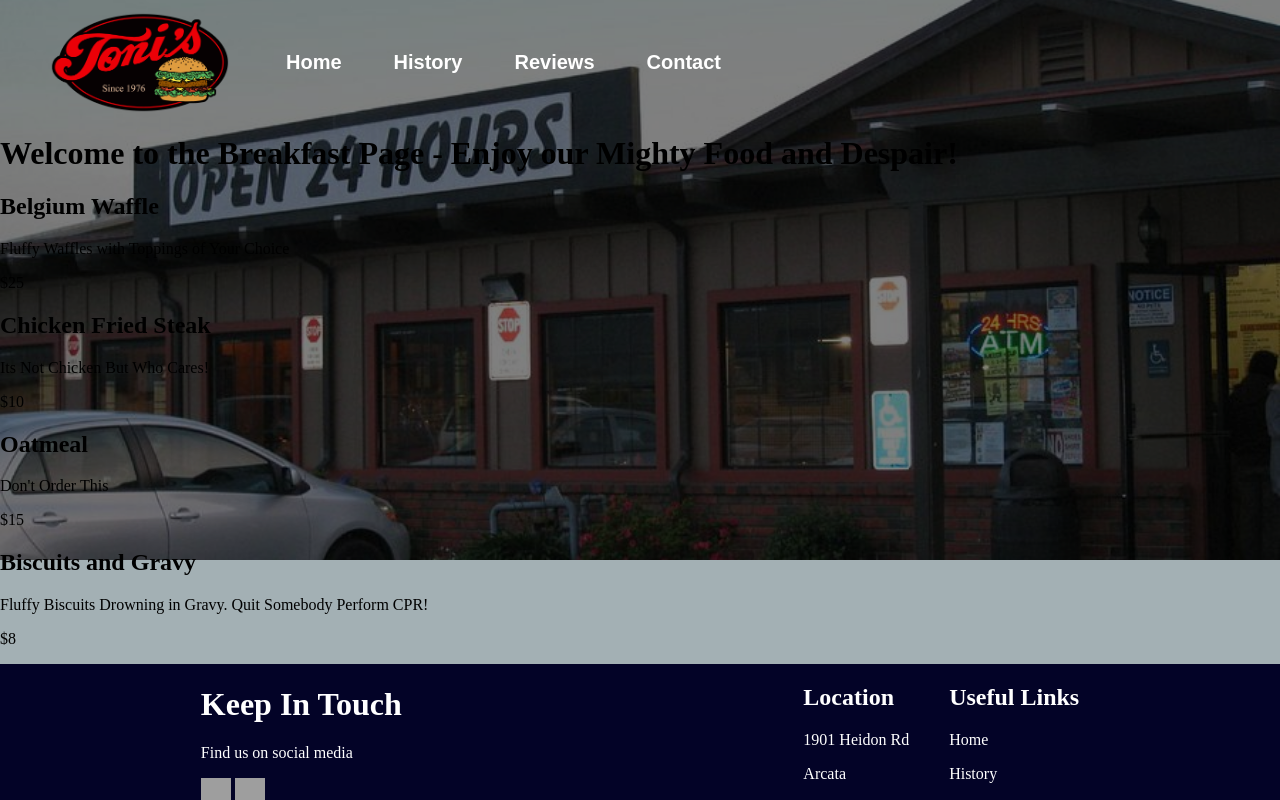
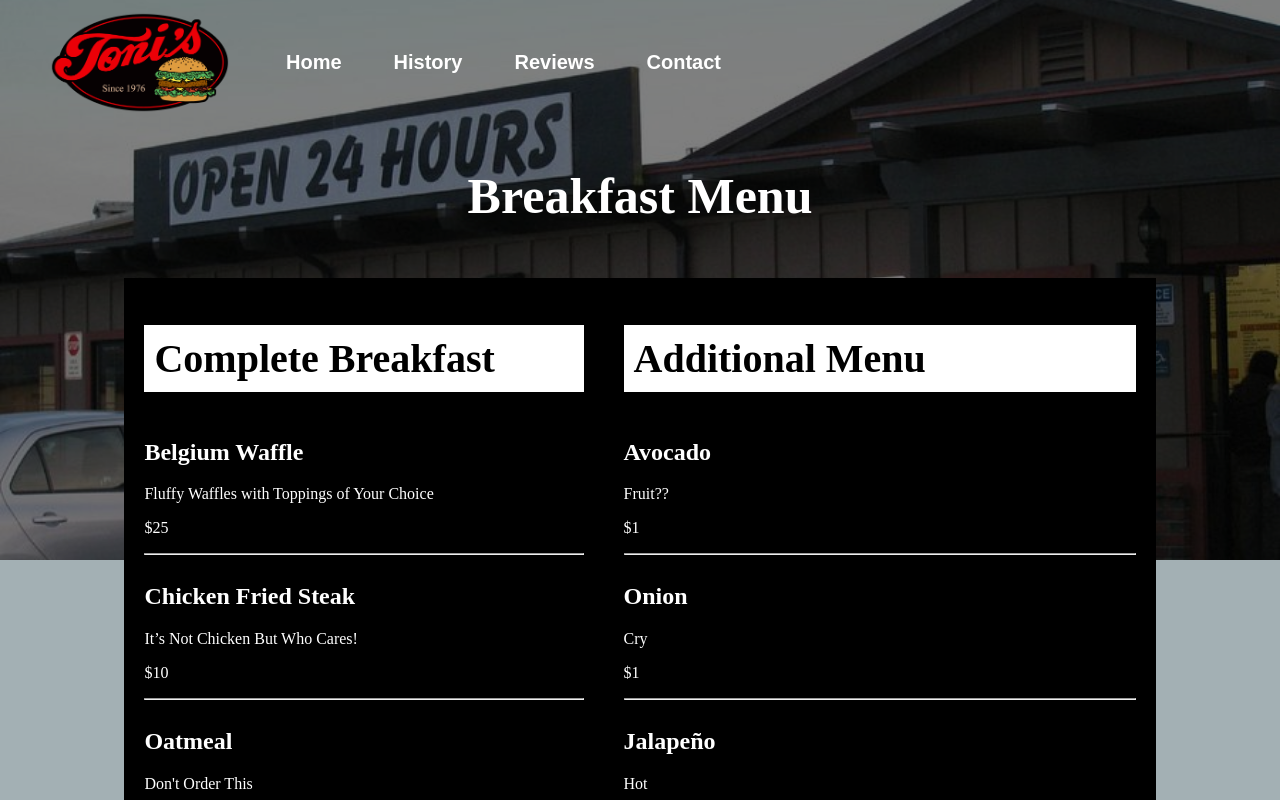
Before and after one commit to cla343/Restaurant, a website built with webpack: page src/template.html in a window 1280 px wide. Both pictures are taken after a click on the button "Breakfast Menu". Shown: the top 800 px of the page. Built offline with nearby package versions, Linux system fonts and the light colour scheme; grey boxes are pictures that could not be loaded.

Commit message:
breakfast file complete

```diff
--- a/src/breakfast.js
+++ b/src/breakfast.js
@@ -9,17 +9,23 @@ export function loadBreakfast() {
     breakfastDiv.id = 'breakfastDiv';
 
     const h1 = document.createElement('h1');
-    h1.textContent = 'Welcome to the Breakfast Page - Enjoy our Mighty Food and Despair!';
-    breakfastDiv.appendChild(h1);
+    h1.textContent = 'Breakfast Menu';
+    h1.classList.add('breakfastTitle');
+    contentDiv.appendChild(h1);
+
+    const breakfastMenuTitle = document.createElement('h1');
+    breakfastMenuTitle.textContent = 'Complete Breakfast';
+    breakfastMenuTitle.classList.add('breakfastMenuTitle');
+    breakfastDiv.appendChild(breakfastMenuTitle);
 
     const breakfastItems = [
         { name: 'Belgium Waffle', description: 'Fluffy Waffles with Toppings of Your Choice', price: '$25' },
-        { name: 'Chicken Fried Steak', description: 'It\s Not Chicken But Who Cares!', price: '$10' },
+        { name: 'Chicken Fried Steak', description: 'It’s Not Chicken But Who Cares!', price: '$10' },
         { name: 'Oatmeal', description: 'Don\'t Order This', price: '$15' },
-        { name: 'Biscuits and Gravy', description: 'Fluffy Biscuits Drowning in Gravy. Quit Somebody Perform CPR!', price: '$8' }
+        { name: 'Biscuits and Gravy', description: 'Fluffy Biscuits Drowning in Gravy. Quick Somebody Perform CPR!', price: '$8' }
     ];
 
-    breakfastItems.forEach(item => {
+    breakfastItems.forEach((item, index) => {
         const itemDiv = document.createElement('div');
         itemDiv.classList.add('breakfast-item');
 
@@ -36,12 +42,67 @@ export function loadBreakfast() {
         itemDiv.appendChild(itemDescription);
         itemDiv.appendChild(itemPrice);
 
+        if (index < breakfastItems.length - 1) {
+            const hr = document.createElement('hr');
+            hr.classList.add('breakfast-separator');
+            itemDiv.appendChild(hr);
+        }
+
         breakfastDiv.appendChild(itemDiv);
     });
 
-    contentDiv.appendChild(breakfastDiv);
+    // ✅ Additonal Menu Section
+    const additionalMenu = document.createElement('div');
+    additionalMenu.id = 'additionalMenu';
+
+    const additionalMenuTitle = document.createElement('h1');
+    additionalMenuTitle.textContent = 'Additional Menu';
+    additionalMenuTitle.classList.add('additionalMenuTitle');
+    additionalMenu.appendChild(additionalMenuTitle);
+
+    const additionalItems = [
+        { name: 'Avocado', description: 'Fruit??', price: '$1' },
+        { name: 'Onion', description: 'Cry', price: '$1' },
+        { name: 'Jalapeño', description: 'Hot', price: '$1' },
+        { name: 'Tomato', description: 'Red', price: '$1' }
+    ];
+
+    additionalItems.forEach((item, index) => {
+        const additionalItemDiv = document.createElement('div');
+        additionalItemDiv.classList.add('additional-item');
+
+        const itemName = document.createElement('h2');
+        itemName.textContent = item.name;
+
+        const itemDescription = document.createElement('p');
+        itemDescription.textContent = item.description;
+
+        const itemPrice = document.createElement('p');
+        itemPrice.textContent = item.price;
+
+        additionalItemDiv.appendChild(itemName);
+        additionalItemDiv.appendChild(itemDescription);
+        additionalItemDiv.appendChild(itemPrice);
+
+        if (index < additionalItems.length - 1) {
+            const hr = document.createElement('hr');
+            hr.classList.add('additional-separator');
+            additionalItemDiv.appendChild(hr);
+        }
+
+        additionalMenu.appendChild(additionalItemDiv);
+    });
+
+    const menuContainer = document.createElement('div');
+    menuContainer.id = 'menuContainer';
+
+    menuContainer.appendChild(breakfastDiv);
+    menuContainer.appendChild(additionalMenu);
+
+    contentDiv.appendChild(menuContainer);
 }
 
+// ✅ Button binding
 export function breakfastOnClick() {
     const breakfastButton = document.querySelector('#breakfast');
     breakfastButton.onclick = () => {
--- a/src/styles.css
+++ b/src/styles.css
@@ -245,13 +245,22 @@ margin: 0 auto
     justify-content: space-around;
 }
 
-#drinkMenu, #foodMenu {
+#breakfastDiv, #additionalMenu {
+    color: white;
+    background-color: black;
+    padding: 20px;
+    display: flex;
+    flex-direction: column;
+    justify-content: space-around;
+}
+
+#drinkMenu, #foodMenu, #completeBreakfast, #additionalMenu {
     width: 40%;
     display: flex;
     flex-direction: column;
 }
 
-.drinkMenuTitle, .foodMenuTitle {
+.drinkMenuTitle, .foodMenuTitle, .breakfastMenuTitle, .additionalMenuTitle {
     background-color: white;
     color: black;
     font-size: 40px;
@@ -259,7 +268,7 @@ margin: 0 auto
     padding: 10px;
 }
 
-.menuTitle {
+.menuTitle, .breakfastTitle {
     text-align: center;
     font-size: 50px;
     font-weight: bold;
@@ -270,3 +279,9 @@ margin: 0 auto
 .menu-item {
     padding-bottom: 10px;
 }
+
+#menuContainer {
+    display: flex;
+    justify-content: center;
+    width: 100%;
+}
```
Also changed, not shown: dist/main.js, 1 other file.
